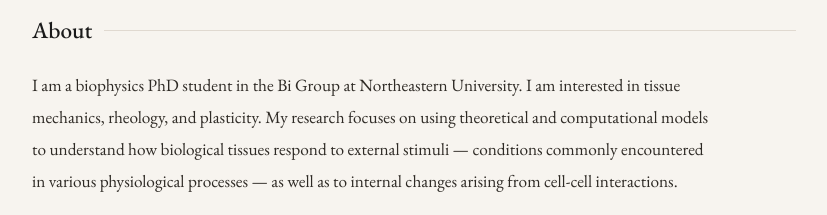
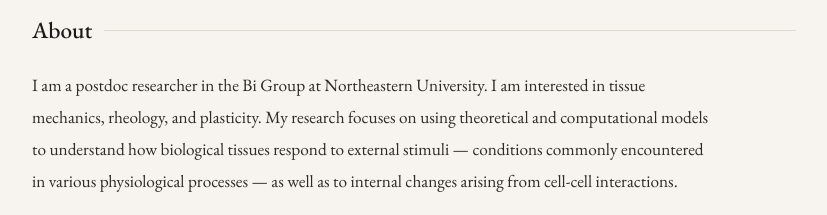
Before and after one commit to nqanh1995/nqanh1995.github.io, a plain HTML site: page index.html in a window 1280 px wide. Shown: the part 443-658 px from the top of the page, without its empty margins (226-1053 px from the left). Drawn offline with nearby package versions, Linux system fonts and the light colour scheme.

Commit message:
Update biography from PhD student to postdoc researcher

```diff
--- a/index.html
+++ b/index.html
@@ -383,7 +383,7 @@
     <section id="about">
       <h2>About</h2>
       <p class="about-text">
-        I am a biophysics PhD student in the Bi Group at Northeastern University. I am interested in tissue mechanics, rheology, and plasticity. My research focuses on using theoretical and computational models to understand how biological tissues respond to external stimuli — conditions commonly encountered in various physiological processes — as well as to internal changes arising from cell-cell interactions.
+        I am a postdoc researcher in the Bi Group at Northeastern University. I am interested in tissue mechanics, rheology, and plasticity. My research focuses on using theoretical and computational models to understand how biological tissues respond to external stimuli — conditions commonly encountered in various physiological processes — as well as to internal changes arising from cell-cell interactions.
       </p>
       <div class="research-tags">
         <span>Vertex Model Simulation</span>
```
